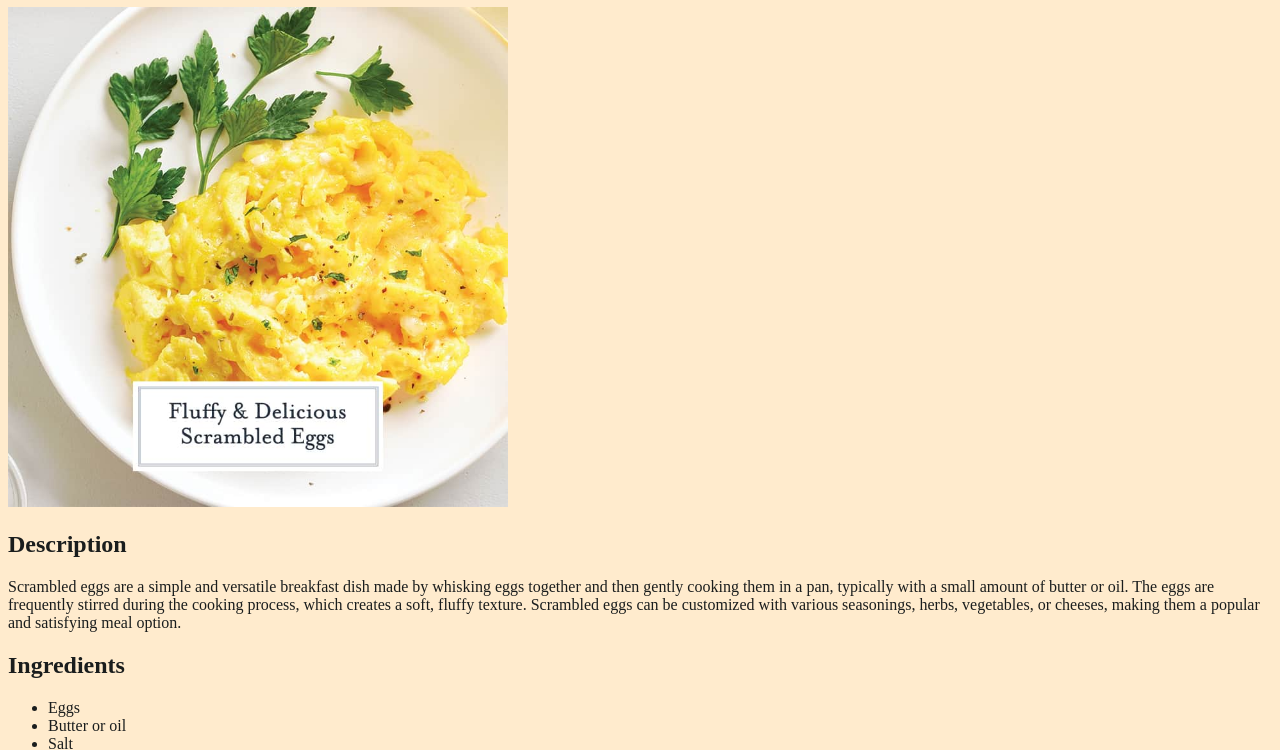
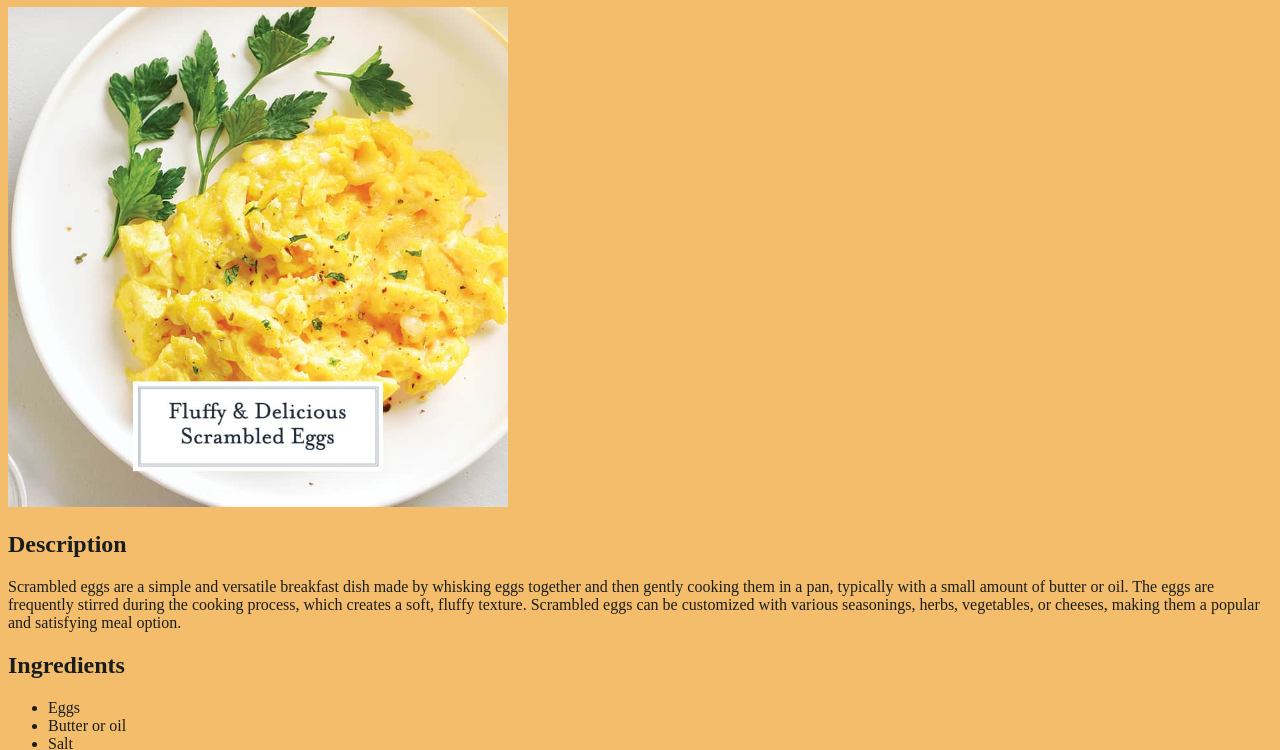
Before and after one commit to wlord1/odin-recipes, a plain HTML site: page recipes/eggs.html in a window 1280 px wide. Shown: the part 73-823 px from the top of the page. Drawn offline with Linux system fonts and the light colour scheme.

Commit message:
css test again

```diff
--- a/recipes/styles.css
+++ b/recipes/styles.css
@@ -4,7 +4,7 @@ h1 {
 
 body {
 color: rgb(26, 29, 29);
-background-color: blanchedalmond;
+background-color: rgb(243, 189, 107);
 
 }
 
```
